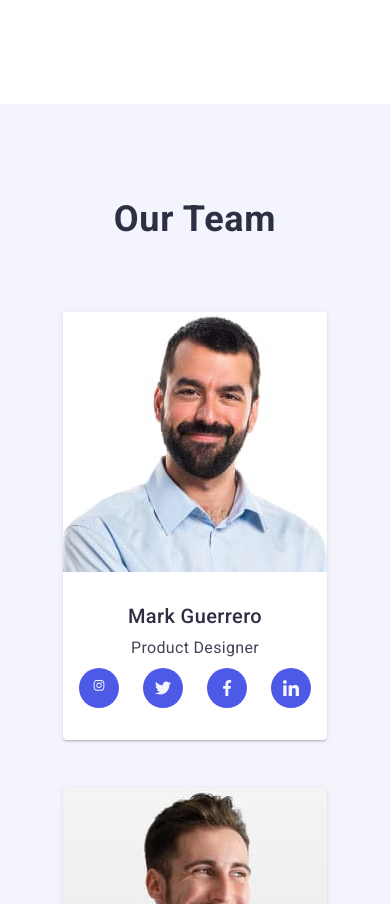
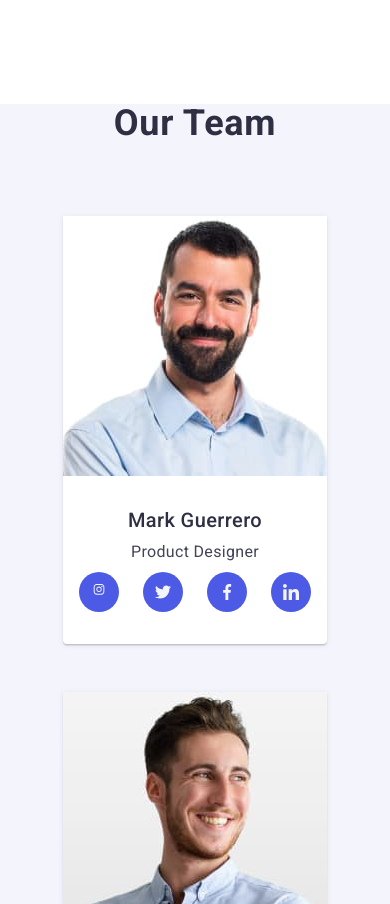
Before and after one commit to hizellal/goit-markup-hw-06, a plain HTML site: page index.html in a window 390 px wide. Shown: the part 1401-2305 px from the top of the page. Drawn offline with nearby package versions, Linux system fonts and the light colour scheme.

Commit message:
team-title-comm

```diff
--- a/css/style.css
+++ b/css/style.css
@@ -1003,10 +1003,6 @@ button {
         padding: 0;
     }
 
-    .team-title {
-        padding-top: 96px;
-    }
-
     .team-info-blocks {
         gap: 0px;
         flex-wrap: wrap;
```
